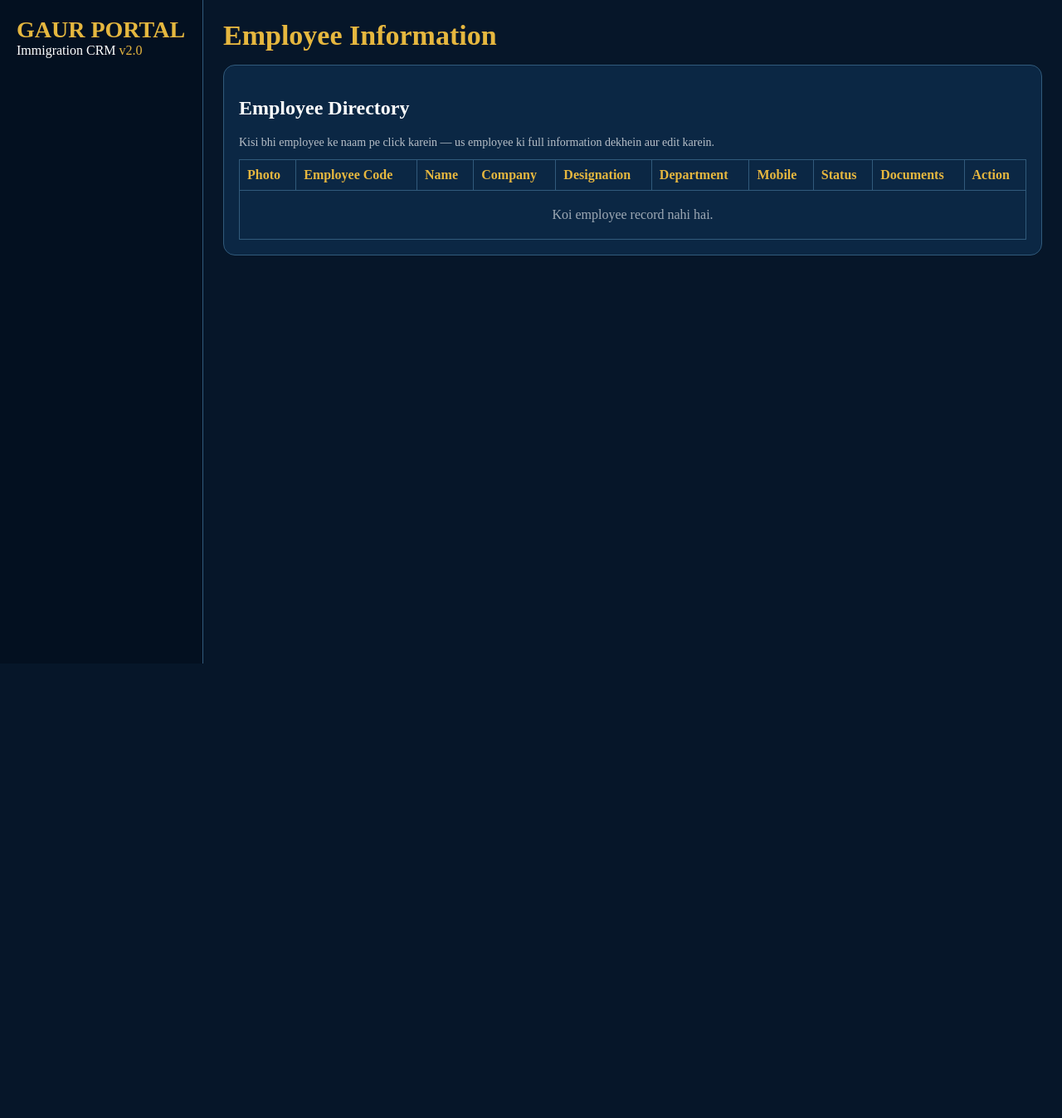
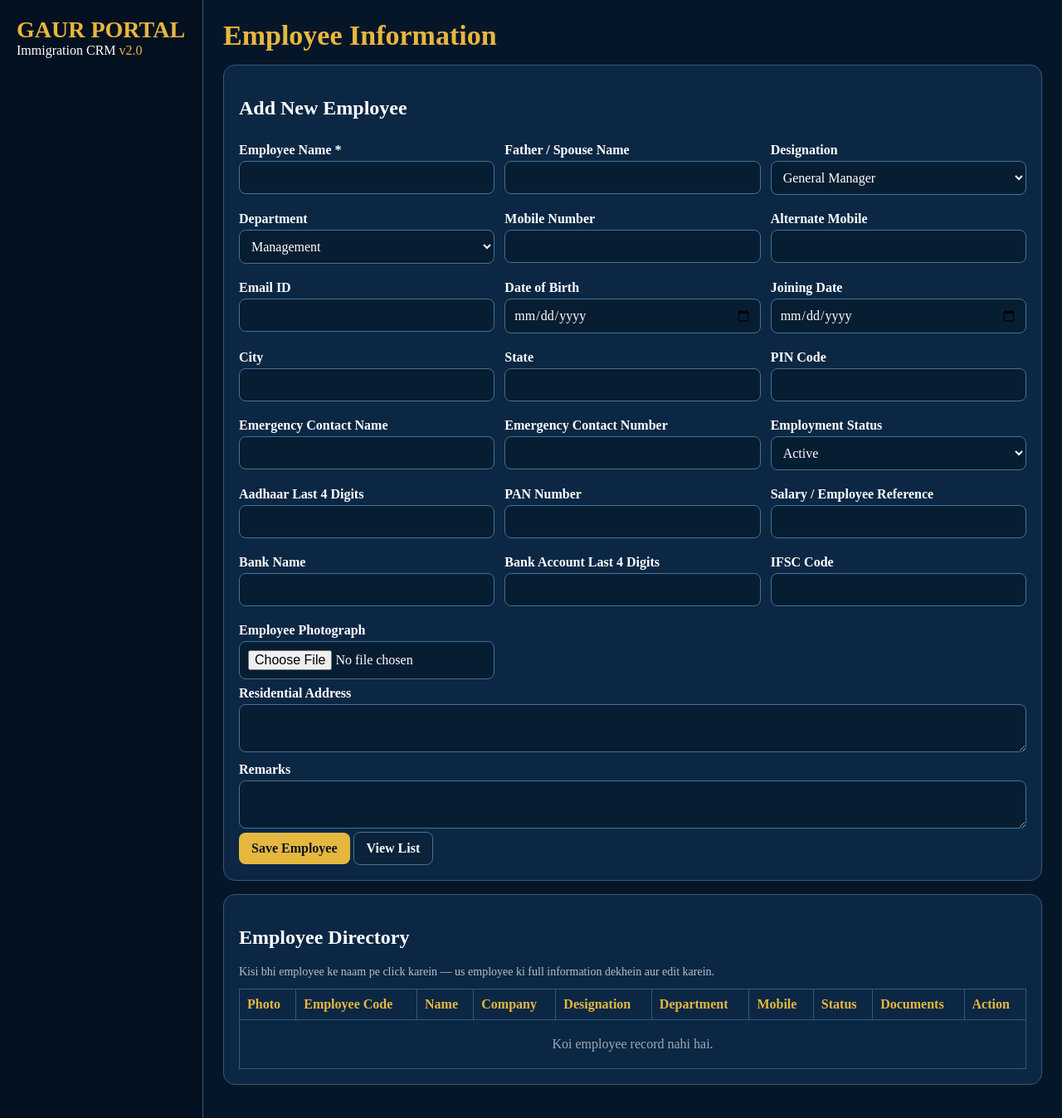
Before and after one commit to sandeepgaur289/Gaur-Immigration-CRM, a Python web app: template templates/employees.html in a window 1280 px wide. Shown: the whole page at 83% size. Before the commit the page ends 800 px from the top, so only its background shows below. Run offline with Jinja, Linux system fonts and the light colour scheme; the template is opened without the code that fills it, so the values that code supplies are empty.

Commit message:
Feat: Add New Employee form added to employees.html; Create AM Portal button scrolls directly to form

```diff
--- a/templates/ams.html
+++ b/templates/ams.html
@@ -2,7 +2,7 @@
 <h1 class="title">Assistant Manager Portals</h1>
 <div class="card"><h2>Create New AM Login</h2>
 <p style="opacity:.7;margin:0 0 14px;font-size:14px">Naya AM portal banana ho toh pehle Employee Information form bharein.</p>
-<a href="{{url_for('employees')}}" class="btn">Create AM Portal</a>
+<a href="{{url_for('employees')}}#add-employee" class="btn">Create AM Portal</a>
 </div>
 <div class="card"><h2>AM Directory</h2><div class="tablewrap"><table><tr><th>Login ID</th><th>Name</th><th>Company</th><th>Status</th><th>Action</th></tr>{% for r in rows %}<tr><td><b>{{r['login_id']}}</b></td><td>{% set emp = emp_map.get(r['id']) %}{% if emp %}<a href="{{url_for('edit_employee',employee_id=emp['id'])}}" style="color:inherit;text-decoration:none;font-weight:bold" title="Employee ka form kholein">{{r['full_name']}}</a>{% else %}<a href="{{url_for('am_employee_redirect',user_id=r['id'])}}" style="color:inherit;text-decoration:none;font-weight:bold" title="Employee ka form kholein">{{r['full_name']}}</a>{% endif %}</td><td>{{r['company_code']}}</td><td>{{'Active' if r['active'] else 'Inactive'}}</td><td><form method="post" action="{{url_for('toggle_am',user_id=r['id'])}}"><button class="btn">{{'Deactivate' if r['active'] else 'Reactivate'}}</button></form></td></tr>{% endfor %}</table></div></div>
 <div class="card"><h2>Data Handover</h2><p>Old AM resign/leave kare to uski leads new AM ko transfer hongi; old portal deactivate ho jayega.</p><form method="post" action="{{url_for('handover_am')}}"><div class="grid"><div><label>Old AM</label><select name="old_am_id" required><option value="">Select</option>{% for r in rows %}<option value="{{r['id']}}">{{r['company_code']}} - {{r['full_name']}} ({{r['login_id']}})</option>{% endfor %}</select></div><div><label>New Active AM</label><select name="new_am_id" required><option value="">Select</option>{% for r in rows if r['active'] %}<option value="{{r['id']}}">{{r['company_code']}} - {{r['full_name']}} ({{r['login_id']}})</option>{% endfor %}</select></div></div><br><button class="btn">Transfer Data & Deactivate Old AM</button></form></div>
--- a/templates/employees.html
+++ b/templates/employees.html
@@ -1,6 +1,66 @@
 {% extends "base.html" %}{% block content %}
 <h1 class="title">Employee Information</h1>
-<div class="card">
+
+<div class="card" id="add-employee">
+<h2>Add New Employee</h2>
+<form method="post" enctype="multipart/form-data">
+<div class="grid3">
+  <div><label>Employee Name *</label><input name="full_name" required></div>
+  <div><label>Father / Spouse Name</label><input name="father_spouse_name"></div>
+  <div><label>Designation</label>
+    <select name="designation">
+      <option>General Manager</option><option>Assistant Manager</option><option>Team Leader</option>
+      <option>Counselor</option><option>Senior Counselor</option><option>Telecaller</option>
+      <option>Receptionist</option><option>HR</option><option>Accountant</option><option>Other</option>
+    </select>
+  </div>
+  <div><label>Department</label>
+    <select name="department">
+      <option>Management</option><option>Sales</option><option>Operations</option>
+      <option>HR</option><option>Accounts</option><option>IT</option><option>Other</option>
+    </select>
+  </div>
+  <div><label>Mobile Number</label><input name="mobile"></div>
+  <div><label>Alternate Mobile</label><input name="alternate_mobile"></div>
+  <div><label>Email ID</label><input type="email" name="email"></div>
+  <div><label>Date of Birth</label><input type="date" name="date_of_birth"></div>
+  <div><label>Joining Date</label><input type="date" name="joining_date"></div>
+  <div><label>City</label><input name="city"></div>
+  <div><label>State</label><input name="state"></div>
+  <div><label>PIN Code</label><input name="pin_code"></div>
+  <div><label>Emergency Contact Name</label><input name="emergency_contact_name"></div>
+  <div><label>Emergency Contact Number</label><input name="emergency_contact_number"></div>
+  <div><label>Employment Status</label>
+    <select name="employment_status">
+      <option>Active</option><option>On Leave</option><option>Resigned</option>
+      <option>Transferred</option><option>Suspended</option><option>Terminated</option>
+    </select>
+  </div>
+  <div><label>Aadhaar Last 4 Digits</label><input name="aadhaar_last4" maxlength="4"></div>
+  <div><label>PAN Number</label><input name="pan_number"></div>
+  <div><label>Salary / Employee Reference</label><input name="salary_reference"></div>
+  <div><label>Bank Name</label><input name="bank_name"></div>
+  <div><label>Bank Account Last 4 Digits</label><input name="account_last4" maxlength="4"></div>
+  <div><label>IFSC Code</label><input name="ifsc_code"></div>
+  <div><label>Employee Photograph</label><input type="file" name="photograph" accept=".jpg,.jpeg,.png,.webp"></div>
+  {% if u['role']=='MD' %}
+  <div><label>Company</label>
+    <select name="company_code">
+      <option value="SCIC">Smart Choice</option>
+      <option value="WWIC">White Wave</option>
+    </select>
+  </div>
+  {% endif %}
+</div>
+<label>Residential Address</label><textarea name="address"></textarea>
+<label>Remarks</label><textarea name="remarks"></textarea>
+<br>
+<button class="btn">Save Employee</button>
+<a class="btn" href="#employee-list" style="background:#0a223a;border:1px solid #427398;color:#fff">View List</a>
+</form>
+</div>
+
+<div class="card" id="employee-list">
 <h2>Employee Directory</h2>
 <p style="opacity:.7;margin:0 0 12px;font-size:14px">Kisi bhi employee ke naam pe click karein — us employee ki full information dekhein aur edit karein.</p>
 <div class="tablewrap">
```
